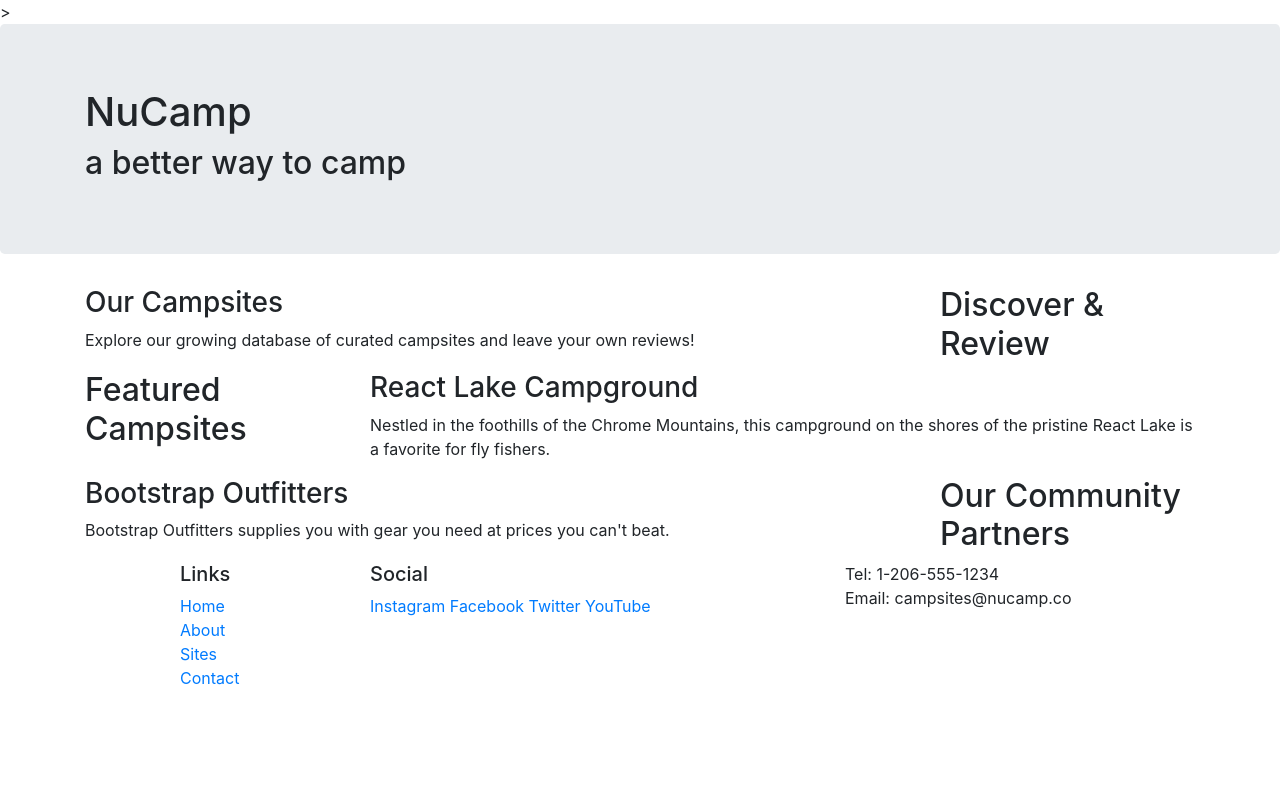
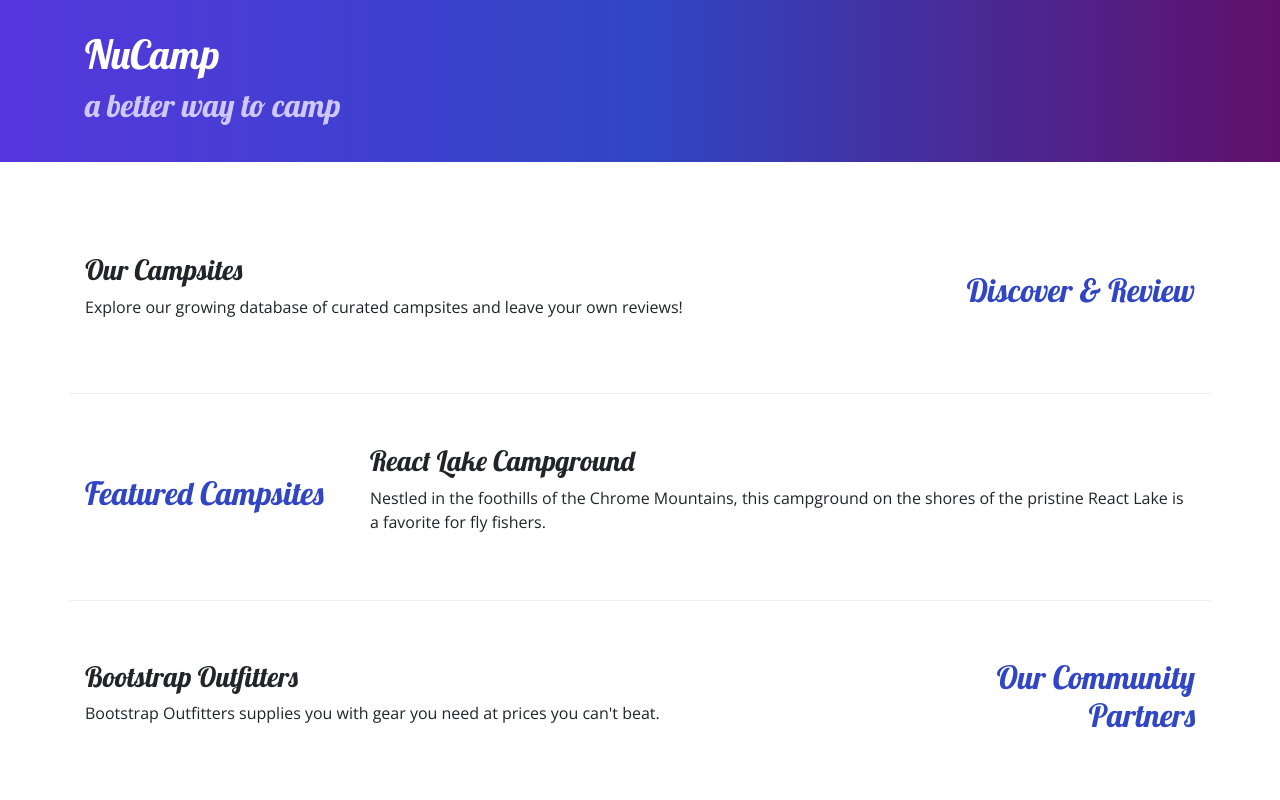
Before and after one commit to drobi710/nucamp-bootstrap, a website: page index.html in a window 1280 px wide. Shown: the top 800 px of the page. Drawn offline with nearby package versions, Linux system fonts and the light colour scheme.

Commit message:
Adding Custom Styles

```diff
--- /dev/null
+++ b/css/styles.css
@@ -0,0 +1,32 @@
+body {
+    font-family: "Open Sans", sans-serif;
+}
+
+h1, h2, h3 {
+    font-family: "Lobster", cursive;
+}
+
+h2 {
+    color: #3046C5;
+}
+
+header h2 {
+    color: #CEC8FF;
+}
+
+footer {
+    background-image: linear-gradient(#CEC8FF, white);
+    padding: 20px 0;
+}
+
+.jumbotron {
+    padding: 30px;
+    background-image: linear-gradient(to right, #5637DD, #3046C5, #60106B);
+    color: white;
+}
+
+.row-content {
+    padding: 50px 0;
+    border-bottom: 1px ridge;
+    min-height: 200px;
+}
--- a/index.html
+++ b/index.html
@@ -8,12 +8,16 @@
     <!-- Bootstrap CSS -->
     <link rel="stylesheet" href="node_modules/bootstrap/dist/css/bootstrap.min.css" />
 
+    <!-- Additional CSS must be placed after Bootstrap CSS -->
+    <link rel="stylesheet" href="https://fonts.googleapis.com/css?family=Lobster|Open+Sans" />
+    <link rel="stylesheet" href="css/styles.css" />
+
     <title>NuCamp: A Better Way To Camp</title>
-    </head>>
+ </head>
 
   <body>
 
-    <header class="jumbotron">
+    <header class="jumbotron jumbotron-fluid">
       <div class="container">
         <div class="row">
           <div class="col">
@@ -25,9 +29,9 @@
     </header>
 
     <div class="container">
-        <div class="row">
+        <div class="row row-content align-items-center">
           <div class="col-sm-4 order-sm-last col-md-3">
-            <h2>Discover & Review</h2>
+            <h2 class="text-sm-right">Discover & Review</h2>
           </div>
           <div class="col">
             <h3>Our Campsites</h3>
@@ -35,7 +39,7 @@
           </div>
         </div>
 
-        <div class="row">
+        <div class="row row-content align-items-center">
           <div class="col-sm-4 col-md-3">
             <h2>Featured Campsites</h2>
           </div>
@@ -46,9 +50,9 @@
           </div>
         </div>
 
-        <div class="row">
+        <div class="row row-content align-items-center">
           <div class="col-sm-4 order-sm-last col-md-3">
-            <h2>Our Community Partners</h2>
+            <h2 class="text-sm-right">Our Community Partners</h2>
           </div>
           <div class="col">
             <h3>Bootstrap Outfitters</h3>
@@ -68,14 +72,14 @@
               <li><a href="#">Contact</a></li>
             </ul>
           </div>
-          <div class="col-6 col-sm-5">
+          <div class="col-6 col-sm-5 text-center">
             <h5>Social</h5>
             <a href="http://instagram.com/">Instagram</a>
             <a href="http://facebook.com/">Facebook</a>
             <a href="http://twitter.com/">Twitter</a>
             <a href="http://youtube.com/">YouTube</a>
           </div>
-          <div class="col-sm-4">
+          <div class="col-sm-4 text-center">
             Tel: 1-206-555-1234<br />
             Email: campsites@nucamp.co
           </div>
```
Lines whose indentation alone changed are shown as unchanged.
